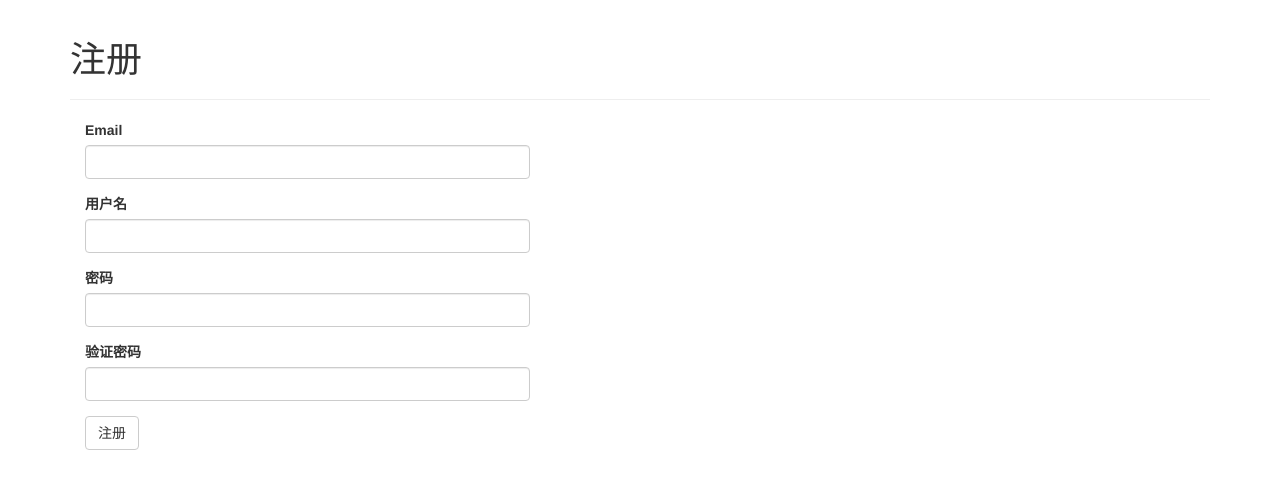
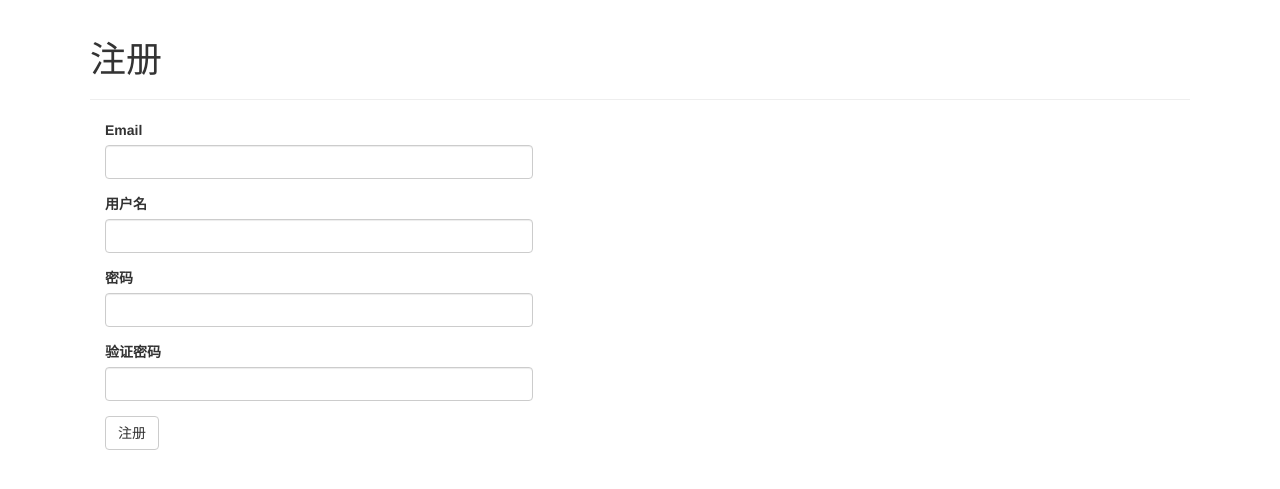
Before and after one commit to TaRyu/miaomiao, a Flask app: page /auth/register in a window 1280 px wide. Shown: the part 52-541 px from the top of the page. Run offline with Flask 2, Linux system fonts and the light colour scheme; some libraries are stand-ins or nearby versions.

Commit message:
尝试适应图片

```diff
--- a/app/templates/base.html
+++ b/app/templates/base.html
@@ -41,7 +41,7 @@
 {% endblock %}
 
 {% block content %}
-<div class="container">
+<div class="container" style="padding-left: 35px; padding-right: 35px;">
     {% for message in get_flashed_messages() %}
     <div class="alert alert-warning">
         <button type="button" class="close" data-dismiss="alert">&times;</button>
```
